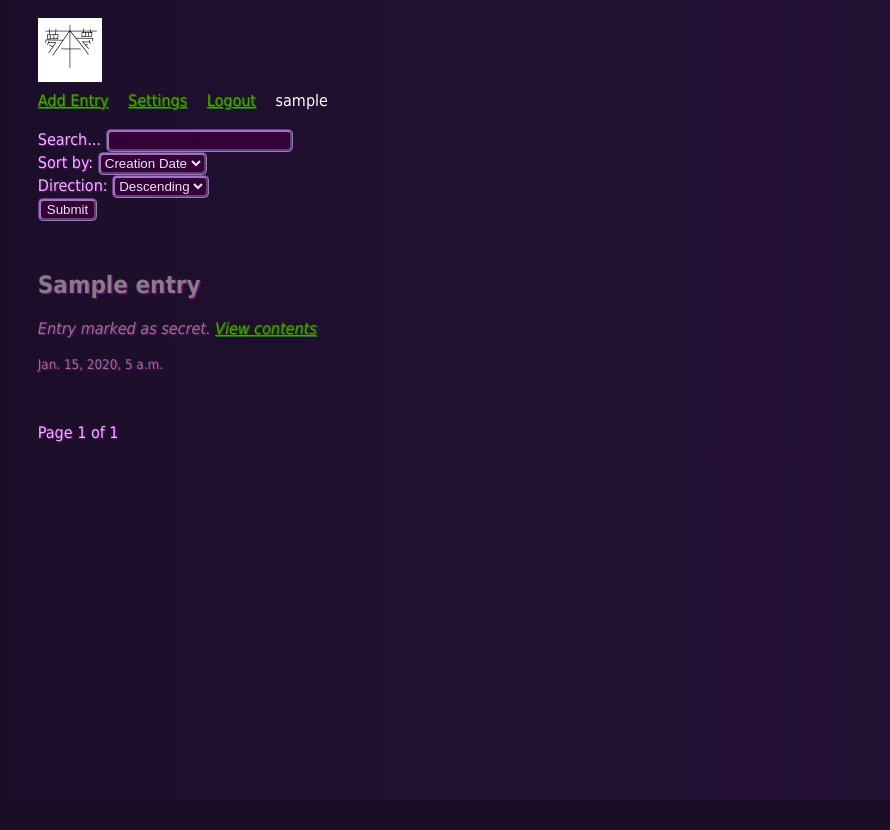
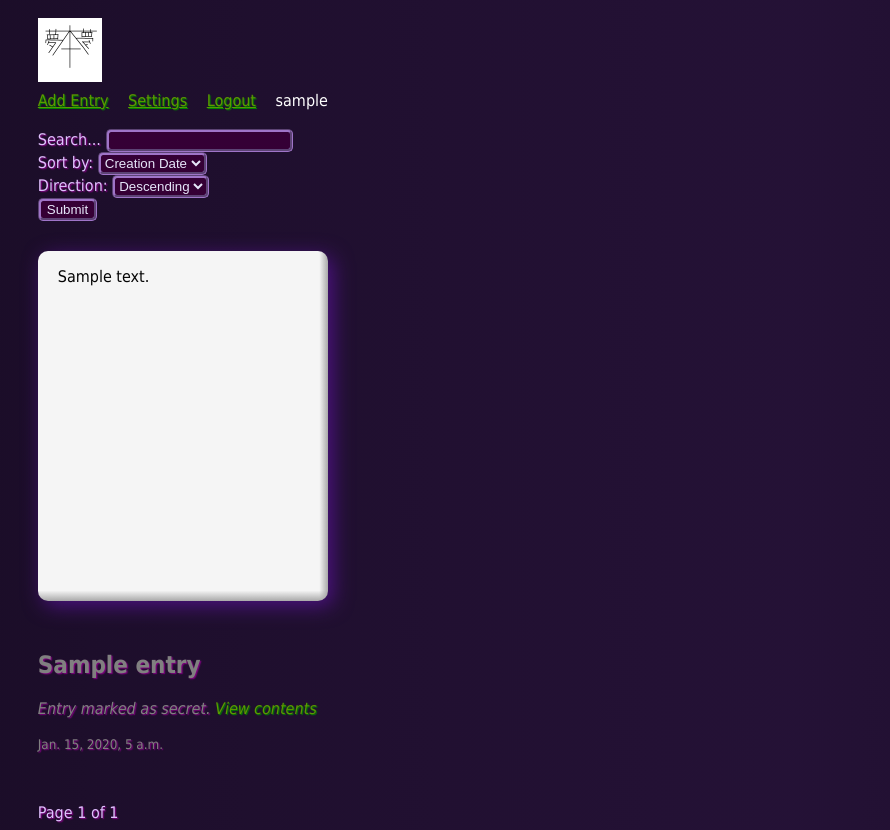
Before and after one commit to EscapeNumber001/dream-journal, a Django app: page /entry_list in a window 1280 px wide. Shown: the whole page, without its empty margins (7-897 px from the left). Before the commit the page ends 800 px from the top, so only its background shows below. Run offline with Django 5.2, Linux system fonts and the light colour scheme; a user stored in the database is signed in; tables that the repository leaves empty hold one stand-in row (values such as "Sample post"); some libraries are stand-ins or nearby versions.

Commit message:
Added cards to home page

```diff
--- a/hello/static/daily_cards.css
+++ b/hello/static/daily_cards.css
@@ -1,7 +1,9 @@
 .galleryDisplay {
   display: flex;
   overflow-x: scroll;
+  overflow-y: clip;
   gap: 2%;
+  margin-top: 30px;
   filter: drop-shadow(hsl(271, 75%, 29%) 5px 5px 10px);
 }
 
@@ -22,16 +24,13 @@
     background-color: whitesmoke;
     background-image: linear-gradient(to bottom, transparent 97%, darkgray), linear-gradient(to right, transparent 97%, darkgray);
 
-    overflow-y: none;
+    overflow-y: clip;
 
-    p {
+    div {
        height: 90%;
        margin-left: 4%;
        margin-right: 7%;
        overflow-y: clip;
-       color: transparent;
-       background-image: linear-gradient(to bottom, black 90%, transparent 99%);
-       background-clip: text;
     }
 
     transition: 0.25s ease-in-out;
@@ -42,7 +41,6 @@
     scale: 96%;
     background-color: lavender;
 }
-
 
 #fullDisplayModal {
     color: inherit;
--- a/hello/templates/daily_cards.html
+++ b/hello/templates/daily_cards.html
@@ -3,7 +3,7 @@
 <head>
     <meta charset="UTF-8">
     <meta name="viewport" content="width=device-width, initial-scale=1.0">
-    <title>My First Page</title>
+    <title>Daily Card View</title>
     {% load static %}
     <link rel="stylesheet" href="{% static 'daily_cards.css' %}">
 </head>
--- a/hello/templates/entry_list.html
+++ b/hello/templates/entry_list.html
@@ -5,16 +5,34 @@
     <meta name="viewport" content="width=device-width, initial-scale=1">
     <title>Entry List</title>
     {% load static %}
+    <link rel="stylesheet" href="{% static 'daily_cards.css' %}">
     <link rel="shortcut icon" type="image/png" href="{% static 'images/favicon.png' %}" >
   </head>
 
   <body>
     {% include 'navbar.html' %}
+    {% load markdown_wrapper %}
 
     <form action="{% url 'entry_list' %}" method="get" name="html_search_form">
         {{ search_form }}
         <input type="submit" style="margin-left:0px;">
     </form>
+
+    <div class="galleryDisplay">
+      {% for entry in daily_entries %}
+      <div class="galleryItem" onclick="galleryItemClicked(this, '{{ entry.entry_title }}', null)">
+        <p>
+          {{ entry.entry_text|markdown2html }}
+        </p>
+      </div>
+      {% endfor %}
+    </div>
+
+    <div popover id="fullDisplayModal" class="modalAboutToShow">
+      <h1 id="fdmTitle"></h1>
+      <p id="fdmText"></p>
+      <a id="fdmGoToEntryLink" href="">Go to entry</a>
+    </div>
 
     {% for e in all_entries %}
       {% if not e.is_secret or secrets_enabled %}
@@ -27,7 +45,6 @@
                 {% endif %}
                 {{ e.entry_title }}
             </h2></a>
-            {% load markdown_wrapper %}
 
             {{ e.entry_text|truncatechars_html:2000|markdown2html }}
             <small>{{ e.creation_datetime }}</small>
@@ -36,7 +53,8 @@
       {% else %}
         <div class=blockedHiddenEntry>
           <h2>{{ e.entry_title }}</h2>
-          <p><i>Entry marked as secret. <a href="entry/{{ e.pk }}">View contents</a></i></p>
+          <p><i>Entry marked as secret. <a onclick="revealHiddenEntry('{{ e.pk }}'); this.parentElement.style.display = 'none';">View contents</a></i></p>
+          <p style="display:none;" id=hiddenEntry{{ e.pk }}>{{ e.entry_text }}</p>
           <small>{{ e.creation_datetime }}</small>
         </div>
       {% endif %}
@@ -55,5 +73,29 @@
             <a href="{% querystring page_num=page_obj.paginator.num_pages %}">Last</a>
         {% endif %}
     </div>
+
+    <script>
+      function galleryItemClicked(item, title, pk, ent_text) {
+        const fdm_title = document.getElementById("fdmTitle");
+        const fdm_text = document.getElementById("fdmText");
+        const fdm_gotoentry = document.getElementById("fdmGoToEntryLink");
+        const fdm = document.getElementById("fullDisplayModal");
+        fdm_title.setHTML(title);
+        fdm_text.setHTML(item.getHTML());
+        fdm_gotoentry.setAttribute("href", "entry/" + pk);
+        fdm.showPopover();
+      }
+
+      function revealHiddenEntry(pk) {
+        const hiddenEntryElement = document.getElementById("hiddenEntry" + pk);
+        const parentDiv = hiddenEntryElement.parentElement;
+        const titleElement = parentDiv.getElementsByTagName("h2")[0];
+        const titleString = titleElement.getHTML();
+        hiddenEntryElement.style.display = 'block';
+        parentDiv.classList.add("entry");
+        parentDiv.classList.remove("blockedHiddenEntry");
+        titleElement.setHTML("<a href='entry/" + pk + "'>" + titleString + "</a>");
+      }
+    </script>
   </body>
 </html>
--- a/hello/views.py
+++ b/hello/views.py
@@ -82,7 +82,20 @@ def entry_list(request):
     p = Paginator(all_entries, 50)
     page_obj = p.get_page(page_num)
 
-    return render(request, "entry_list.html", {'all_entries': p.page(page_num), 'page_obj': page_obj, 'search_form': search_form, 'secrets_enabled': secret_entries_enabled} )
+    daily_entries = Entry.objects.filter(owner__exact=request.user)\
+        .order_by("?")[0:3]
+
+    return render(
+        request,
+        "entry_list.html",
+        {
+            'all_entries': p.page(page_num),
+            'page_obj': page_obj,
+            'search_form': search_form,
+            'secrets_enabled': secret_entries_enabled,
+            'daily_entries': daily_entries
+        }
+    )
 
 
 @login_required
```
